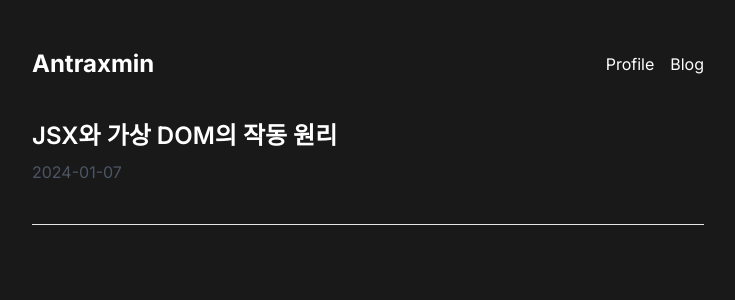
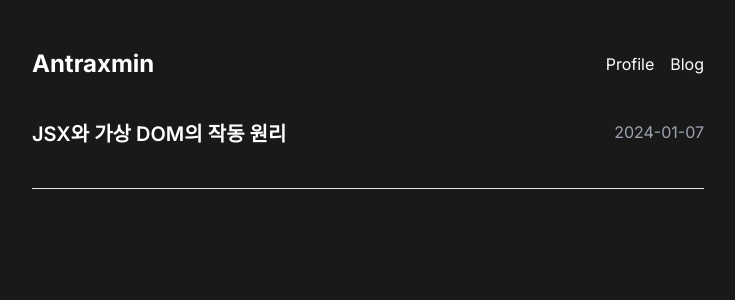
Before and after one commit to Antraxmin/antraxmin-site, a Next.js app: page /blog in a window 1280 px wide. Shown: the top 300 px of the page, without its empty margins (272-1007 px from the left). Built offline with nearby package versions, Linux system fonts and the light colour scheme.

Commit message:
블로그 게시물 레이아웃 변경

```diff
--- a/src/app/blog/page.tsx
+++ b/src/app/blog/page.tsx
@@ -11,11 +11,12 @@ export default function BlogPage() {
       <div className="space-y-8">
         {posts.map((post) => (
           <article key={post.slug} className="border-b pb-8">
+            <div className='flex justify-between'>
             <Link href={`/blog/${post.slug}`}>
-              <h2 className="text-2xl font-semibold mb-2 hover:underline">{post.title}</h2>
+              <h2 className="text-xl font-semibold mb-2 hover:underline">{post.title}</h2>
             </Link>
-            <p className="text-gray-600 mb-2">{post.date}</p>
-            <p className="text-gray-800">{post.excerpt}</p>
+            <p className="text-gray-400 mb-2">{post.date}</p>
+            </div>
           </article>
         ))}
       </div>
```
